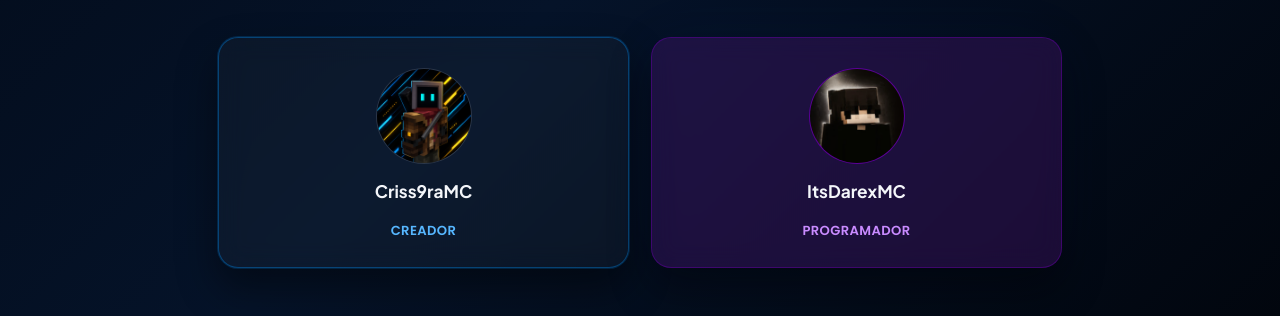
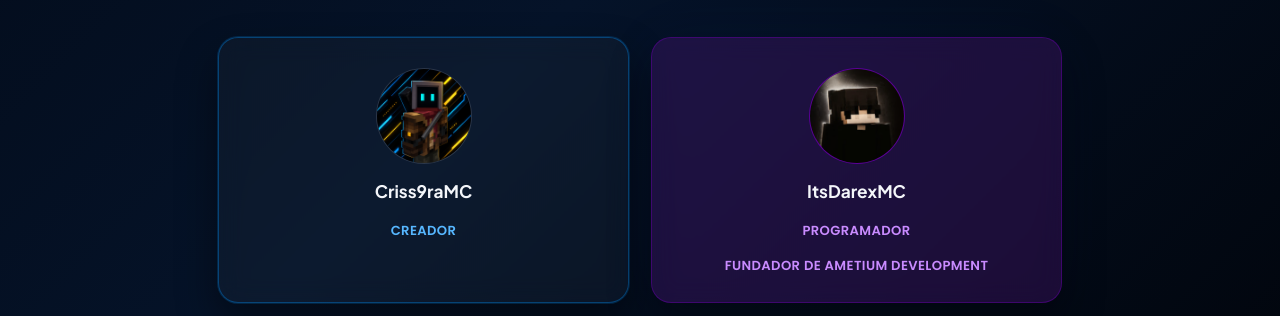
Before and after one commit to Criss9raMC/windstorm, a plain HTML site: page colaboradores/index.html in a window 1280 px wide. Shown: the part 636-952 px from the top of the page. Drawn offline with Linux system fonts and the light colour scheme.

Commit message:
Update index.html

```diff
--- a/colaboradores/index.html
+++ b/colaboradores/index.html
@@ -68,6 +68,7 @@
                     <div class="avatar"><img src="colab-2.png" alt="Avatar del colaborador"></div>
                     <span class="name">ItsDarexMC</span>
                     <span class="role">Programador</span>
+                    <span class="role">Fundador de <a href="https://www.ametium.dev" target="_blank" rel="noopener">Ametium Development</a></span>
                 </div>
             </div>
         </section>
```
